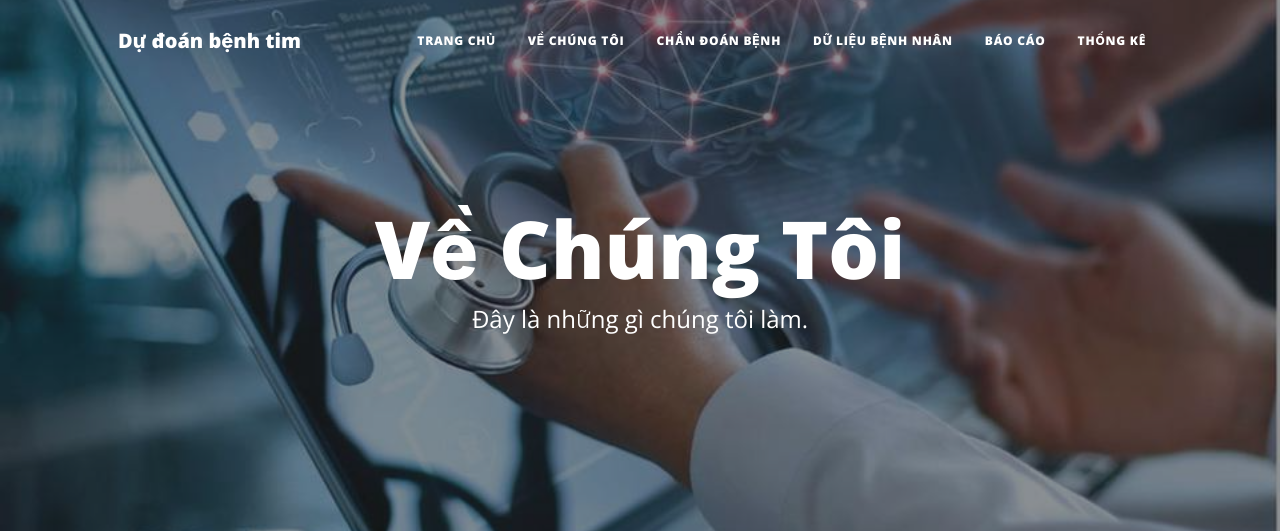
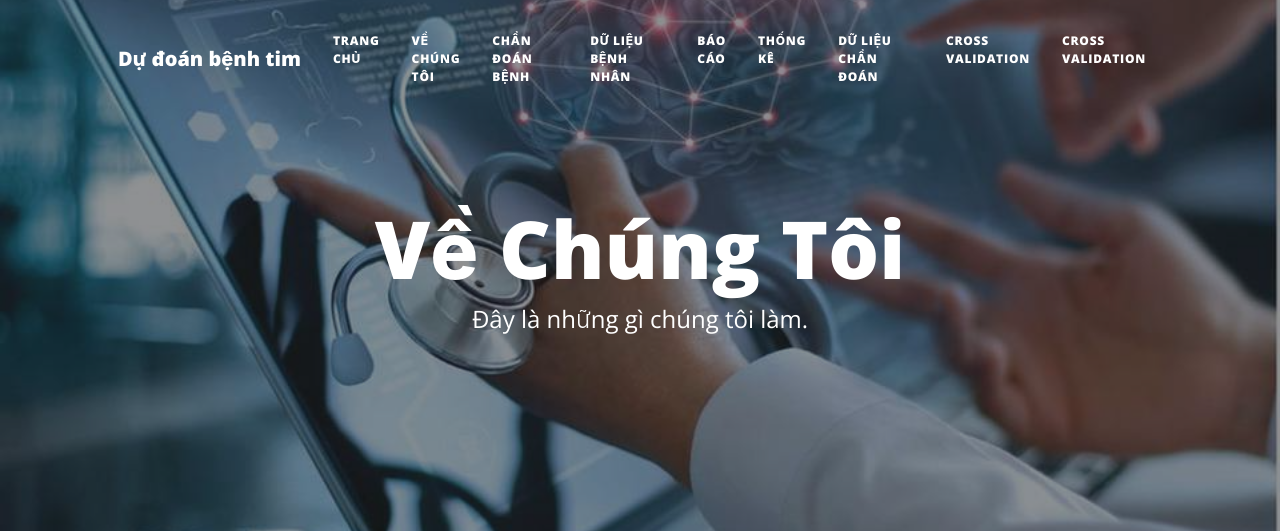
Before and after one commit to baptt123/DataMiningProject, a Flask app: page /about in a window 1280 px wide. Shown: the top 531 px of the page. Run offline with Flask 3, Linux system fonts and the light colour scheme; some libraries are stand-ins or nearby versions.

Commit message:
tong ket (14/2/2025)

```diff
--- a/data/heart_disease_data_updated_5_2_25.csv
+++ b/data/heart_disease_data_updated_5_2_25.csv
@@ -110,3 +110,5 @@ patient_id,fullname,age,gender,chest_pain_type,resting_blood_pressure,cholestero
 109, a, 30, F, 2, 150, 320, 123, N, High, Moderate, Sometimes, Often, 3, 40, 50, 3.0, 6, Y, 1
 110, a, 20, F, 1, 150, 400, 200, Y, High, Severe, Often, Often, 4, 55, 63, 4.0, 9, Y, 1
 113,tan,60,F,2,150,150,150,Y,Normal,None,None,None,2,30,30,2.0,5,1,0
+114,testuser,60,F,3,150,150,150,Y,Normal,None,None,None,2,30,40,3.0,5,1,0
+115,a,30,F,3,150,180,145,Y,Normal,None,None,None,2,30,40,3.0,4,1,0
--- a/main.py
+++ b/main.py
@@ -33,7 +33,7 @@ db_config = {
 # Routes for each HTML page
 @app.route('/')
 def welcome():
-    return redirect('/cross-validation')
+    return redirect('/index')
 
 
 @app.route('/index')
@@ -691,6 +691,14 @@ def perform_kmeans_clustering(data):
     return data
 
 
+from flask import session, render_template
+import mysql.connector
+from mysql.connector import Error
+
+from flask import session, render_template
+import mysql.connector
+from mysql.connector import Error
+
 @app.route("/datauser")
 def datauser():
     try:
@@ -698,19 +706,30 @@ def datauser():
         conn = mysql.connector.connect(**db_config)
         cursor = conn.cursor(dictionary=True)  # Fetch results as dictionary
         fullName = session.get('username')
-        # Query to get all patients
-        cursor.execute(
-            "SELECT * FROM patients_data_mining join users on patients_data_mining.fullname=users.username where patients_data_mining.fullname=fullName")
-        patients = cursor.fetchall()
+
+        patients = []  # Mặc định là danh sách rỗng nếu không có user
+
+        if fullName:
+            # Query to get all patients for the logged-in user (use parameterized query)
+            query = """
+                SELECT * FROM patients_data_mining
+                JOIN users ON patients_data_mining.fullname = users.username
+                WHERE patients_data_mining.fullname = %s
+            """
+            cursor.execute(query, (fullName,))
+            patients = cursor.fetchall()
 
         # Close the connection
         cursor.close()
         conn.close()
+
         print('Dữ liệu:', patients)
         return render_template('datauser.html', patients=patients)
 
     except Error as e:
-        return f"Error connecting to MySQL database: {e}"
+        return f"Error connecting to MySQL database: {str(e)}", 500
+
+
 
 
 @app.route('/compare_with_community', methods=['GET', 'POST'])
--- a/templates/layout.html
+++ b/templates/layout.html
@@ -1,17 +1,18 @@
-
 <!DOCTYPE html>
 <html lang="en">
 <head>
-   <meta charset="utf-8" />
-   <meta name="viewport" content="width=device-width, initial-scale=1, shrink-to-fit=no" />
-   <meta name="description" content="" />
-   <meta name="author" content="" />
-   <title>{% block title %} {% endblock title%}||HP</title>
-   <link rel="icon" type="image/x-icon" href="{{ url_for('static',filename='assets/favicon.ico') }}" />
+    <meta charset="utf-8"/>
+    <meta name="viewport" content="width=device-width, initial-scale=1, shrink-to-fit=no"/>
+    <meta name="description" content=""/>
+    <meta name="author" content=""/>
+    <title>{% block title %} {% endblock title %}||HP</title>
+    <link rel="icon" type="image/x-icon" href="{{ url_for('static',filename='assets/favicon.ico') }}"/>
     <script src="https://use.fontawesome.com/releases/v6.1.0/js/all.js" crossorigin="anonymous"></script>
-   <link href="https://fonts.googleapis.com/css?family=Lora:400,700,400italic,700italic" rel="stylesheet" type="text/css" />
-   <link href="https://fonts.googleapis.com/css?family=Open+Sans:300italic,400italic,600italic,700italic,800italic,400,300,600,700,800" rel="stylesheet" type="text/css" />
-   <link href="{{ url_for('static',filename='css/styles.css') }}" rel="stylesheet" />
+    <link href="https://fonts.googleapis.com/css?family=Lora:400,700,400italic,700italic" rel="stylesheet"
+          type="text/css"/>
+    <link href="https://fonts.googleapis.com/css?family=Open+Sans:300italic,400italic,600italic,700italic,800italic,400,300,600,700,800"
+          rel="stylesheet" type="text/css"/>
+    <link href="{{ url_for('static',filename='css/styles.css') }}" rel="stylesheet"/>
     {% block additional_css %}{% endblock %}
 </head>
 <body>
@@ -28,9 +29,17 @@
                 <li class="nav-item"><a class="nav-link px-lg-3 py-3 py-lg-4" href="/index">Trang chủ</a></li>
                 <li class="nav-item"><a class="nav-link px-lg-3 py-3 py-lg-4" href="/about">Về chúng tôi</a></li>
                 <li class="nav-item"><a class="nav-link px-lg-3 py-3 py-lg-4" href="/predict">Chẩn đoán bệnh</a></li>
-                       <li class="nav-item"><a class="nav-link px-lg-3 py-3 py-lg-4" href="/datapatient">Dữ liệu bệnh nhân</a></li>
+                <li class="nav-item"><a class="nav-link px-lg-3 py-3 py-lg-4" href="/datapatient">Dữ liệu bệnh nhân</a>
+                </li>
                 <li class="nav-item"><a class="nav-link px-lg-3 py-3 py-lg-4" href="/exportpdf">Báo cáo</a></li>
                 <li class="nav-item"><a class="nav-link px-lg-3 py-3 py-lg-4" href="/chart">Thống kê</a></li>
+                <li class="nav-item"><a class="nav-link px-lg-3 py-3 py-lg-4" href="/datauser">Dữ liệu chẩn đoán</a>
+                <li class="nav-item"><a class="nav-link px-lg-3 py-3 py-lg-4" href="/cross-validation">Cross
+                    Validation</a>
+                </li>
+                <li class="nav-item"><a class="nav-link px-lg-3 py-3 py-lg-4" href="/cross-validation">Cross
+                    Validation</a>
+                </li>
                 <li class="nav-item dropdown">
                     {% if session.get('username') %}
                         <a class="nav-link dropdown-toggle px-lg-3 py-3 py-lg-4" href="#" id="navbarDropdown"
```
Lines whose indentation alone changed are shown as unchanged.
